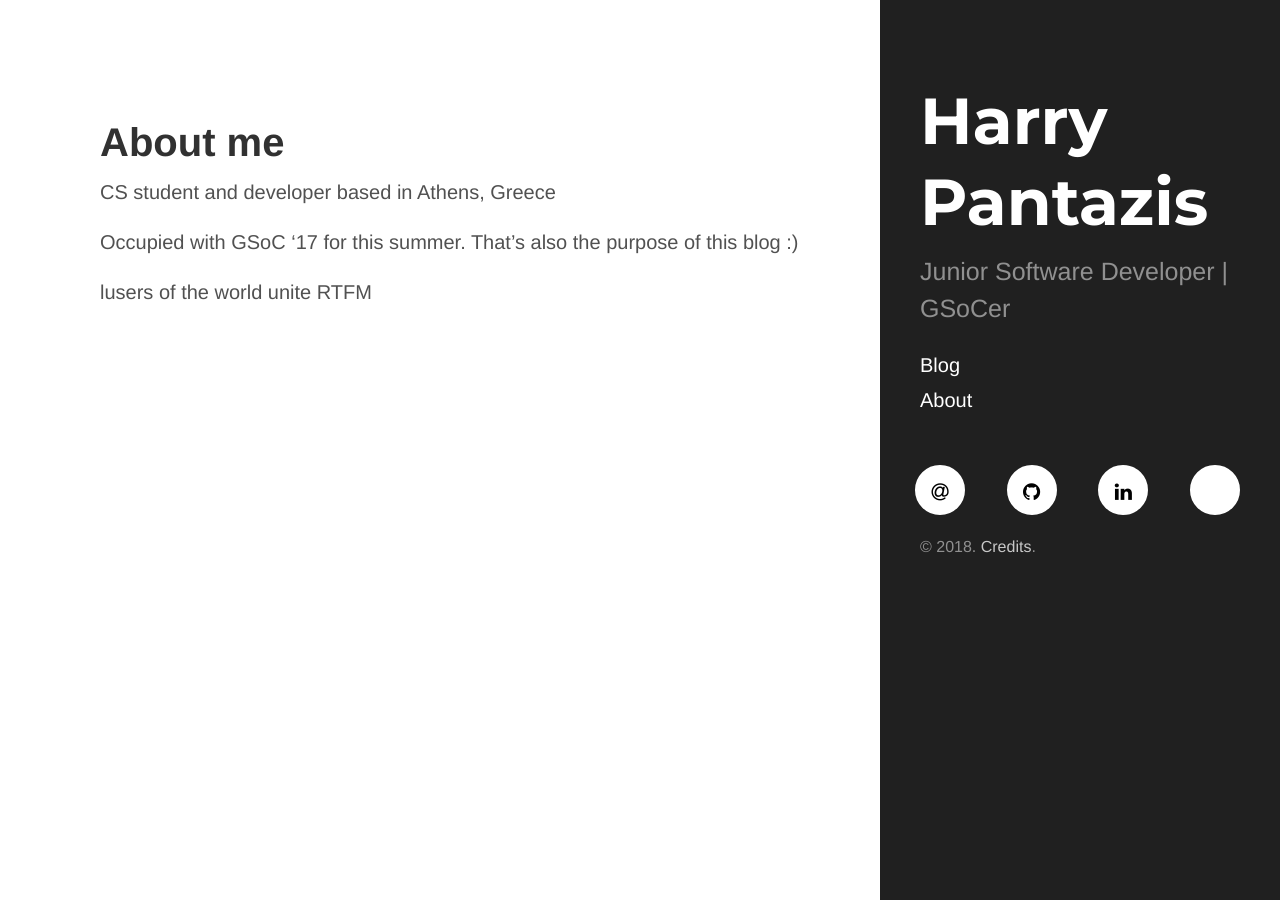
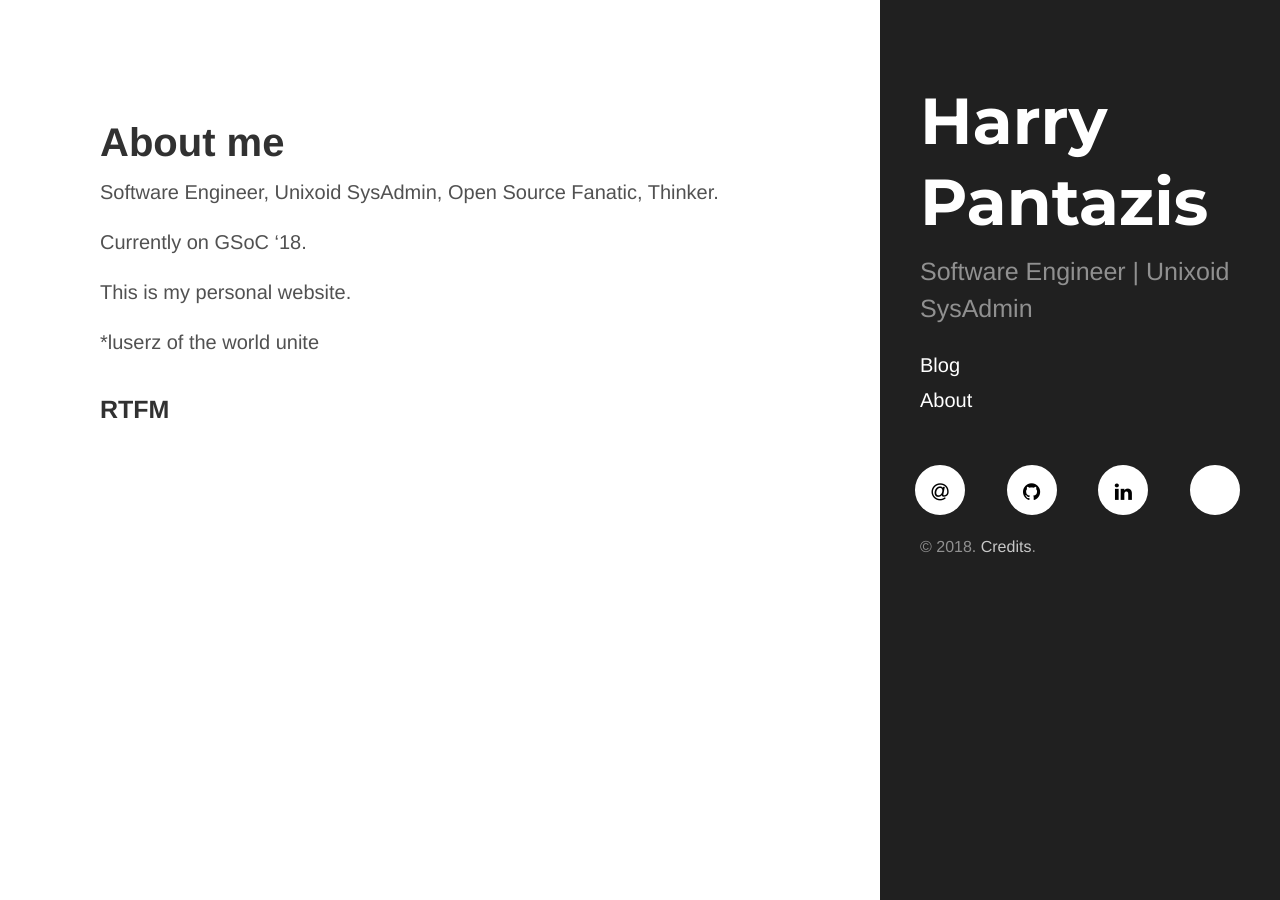
Before and after one commit to An0u/luserx0.github.io, a Jekyll site: the page built from about.md, in a window 1280 px wide. Built offline with Jekyll 4.4.1, drawn with Linux system fonts in a browser that asks for light colours; nearby versions of some CDN libraries.

Commit message:
Small fixes before updating the site frontend

```diff
--- a/404.html
+++ b/404.html
@@ -6,5 +6,5 @@ permalink: 404.html
 
 <div class="page">
   <h1 class="page-title">404: Page not found</h1>
-  <p class="lead">Sorry, i've misplaced that URL or it's pointing to something that doesn't exist. <a href="{{ site.baseurl }}">Head back home</a> to try finding it again.</p>
+  <p class="lead">Sorry, I've misplaced that page or it's pointing to something that doesn't exist. <a href="{{ site.baseurl }}">Head back home</a> to try finding it again.</p>
 </div>
--- a/_config.yml
+++ b/_config.yml
@@ -1,22 +1,20 @@
 # Dependencies
-highlighter:      rouge
+highlighter:      black
 
 # Permalinks
 permalink:        pretty
 
 # Setup
 title:            Harry Pantazis
-tagline:          ''
-description:      'Junior Software Developer | GSoCer'
+tagline:          'Awesome'
+description:      'Software Engineer | Unixoid SysAdmin'
 baseurl:
 
 author:
   name:           'Harry Pantazis'
-  url:            'luserx0.github.io'
+  url:            'luserx0.me'
   email:          'luserx0@gmail.com'
   github:         'https://github.com/luserx0'
-  linkedin:       'https://www.linkedin.com/in/harry-pantazis-46b7b3126/'
-  stackoverflow:  'https://stackoverflow.com/users/7626096/harry-pantazis'
 
 
 paginate:         3
--- a/_includes/head.html
+++ b/_includes/head.html
@@ -27,5 +27,5 @@
                                  <link rel="shortcut icon" href="{{ site.baseurl }}public/favicon.ico">
 
   <!-- RSS -->
-  <link rel="alternate" type="application/rss+xml" title="RSS" href="/atom.xml">
+  <link rel="alternate" type="application/rss+xml" title="RSS" href="/atom.xml"> <!whats this>
 </head>
--- a/about.md
+++ b/about.md
@@ -4,10 +4,11 @@ title: About
 ---
 # About me
 
-CS student and developer based in Athens, Greece
+Software Engineer, Unixoid SysAdmin, Open Source Fanatic, Thinker.
 
-Occupied with GSoC '17 for this summer.
-That's also the purpose of this blog :)
+Currently on GSoC '18.
 
-lusers of the world unite
-RTFM
+This is my personal website.
+
+*luserz of the world unite
+### RTFM
```
Also changed, not shown: credits.md (+3 -4 lines).
